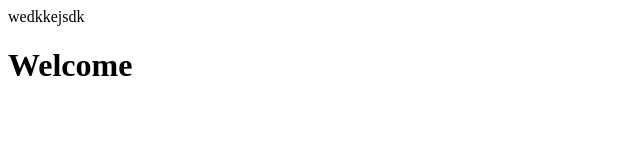
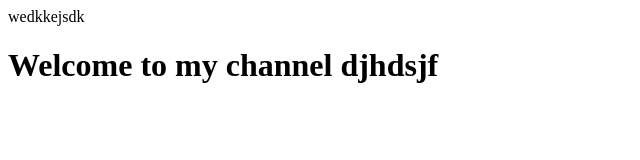
Before and after one commit to jyothireddyseelam/MyReposit, a plain HTML site: page MyReposit/index.html in a window 1280 px wide. Shown: the whole page, without its empty margins (0-640 px from the left). Drawn offline with Linux system fonts and the light colour scheme.

Commit message:
added again

```diff
--- a/MyReposit/index.html
+++ b/MyReposit/index.html
@@ -1,2 +1,2 @@
 <p>wedkkejsdk</p>
-<h1>Welcome</h1>
+<h1>Welcome to my channel djhdsjf</h1>
```
